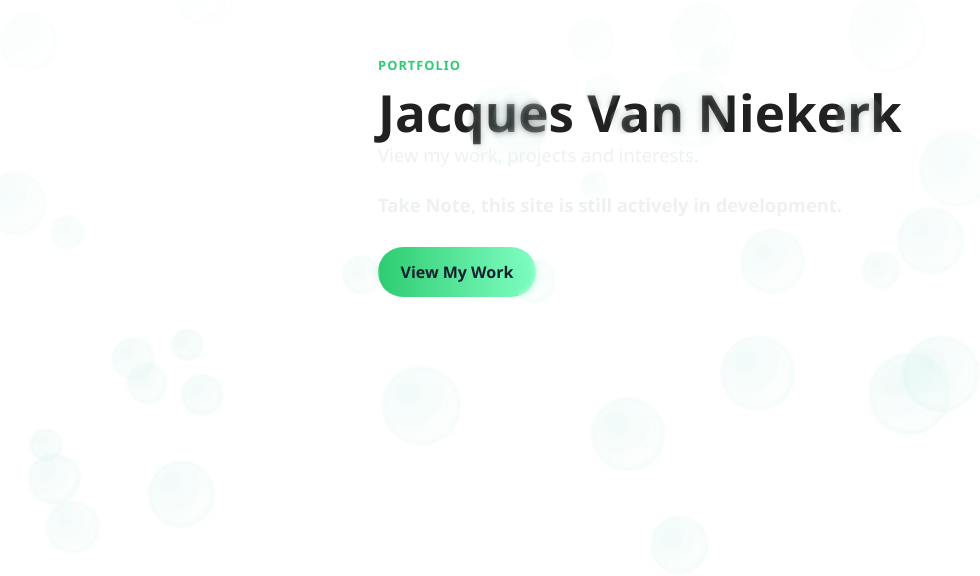
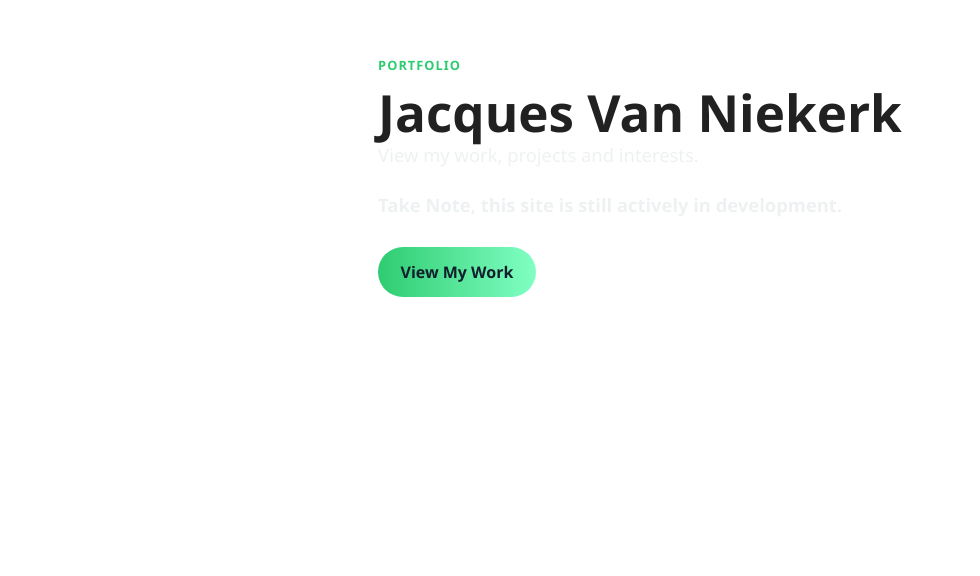
Before and after one commit to Jacquesvnme/VuePortfolioProject, a Vue app: page / in a window 1280 px wide. Shown: the part 224-800 px from the top of the page, without its empty margins (0-980 px from the left). Built offline with nearby package versions, Linux system fonts and the light colour scheme.

Commit message:
removing bubbles background from all pages for the time being

```diff
--- a/src/Layouts/ThreeSectionLayout.vue
+++ b/src/Layouts/ThreeSectionLayout.vue
@@ -1,7 +1,6 @@
 <script setup>
 import CompactNav from '../Components/Navigator/CompactNav.vue'
 import SmallSpacer from '../Components/Spacers/SmallSpacer.vue'
-import Bubbles from '../Components/Background/Bubbles.vue'
 import AngleLeft from '../Components/Svg/Normal/AngleLeft.vue'
 import TopBar from '../Components/Bar/TopBar.vue'
 
@@ -36,8 +35,6 @@ Need to test more mobile reactiveness and test
     <section class="page-section">
       <slot />
     </section>
-
-    <Bubbles />
   </main>
 </template>
 
--- a/src/Pages/Home.vue
+++ b/src/Pages/Home.vue
@@ -1,7 +1,3 @@
-<script setup>
-import Bubbles from '../Components/Background/Bubbles.vue'
-</script>
-
 <template>
   <main class="page">
     <section>
@@ -17,7 +13,6 @@ import Bubbles from '../Components/Background/Bubbles.vue'
         <button class="button" type="button">View My Work</button>
       </RouterLink>
     </section>
-    <Bubbles />
   </main>
 </template>
 
--- a/src/Pages/PortfolioDashboard.vue
+++ b/src/Pages/PortfolioDashboard.vue
@@ -1,7 +1,6 @@
 <script setup>
 import LargeNav from '../Components/Navigator/LargeNav.vue'
 import SmallSpacer from '../Components/Spacers/SmallSpacer.vue'
-import Bubbles from '../Components/Background/Bubbles.vue'
 import AngleLeft from '../Components/Svg/Normal/AngleLeft.vue'
 </script>
 
@@ -22,7 +21,6 @@ import AngleLeft from '../Components/Svg/Normal/AngleLeft.vue'
 
       <LargeNav />
     </section>
-    <Bubbles />
   </main>
 </template>
 
```
